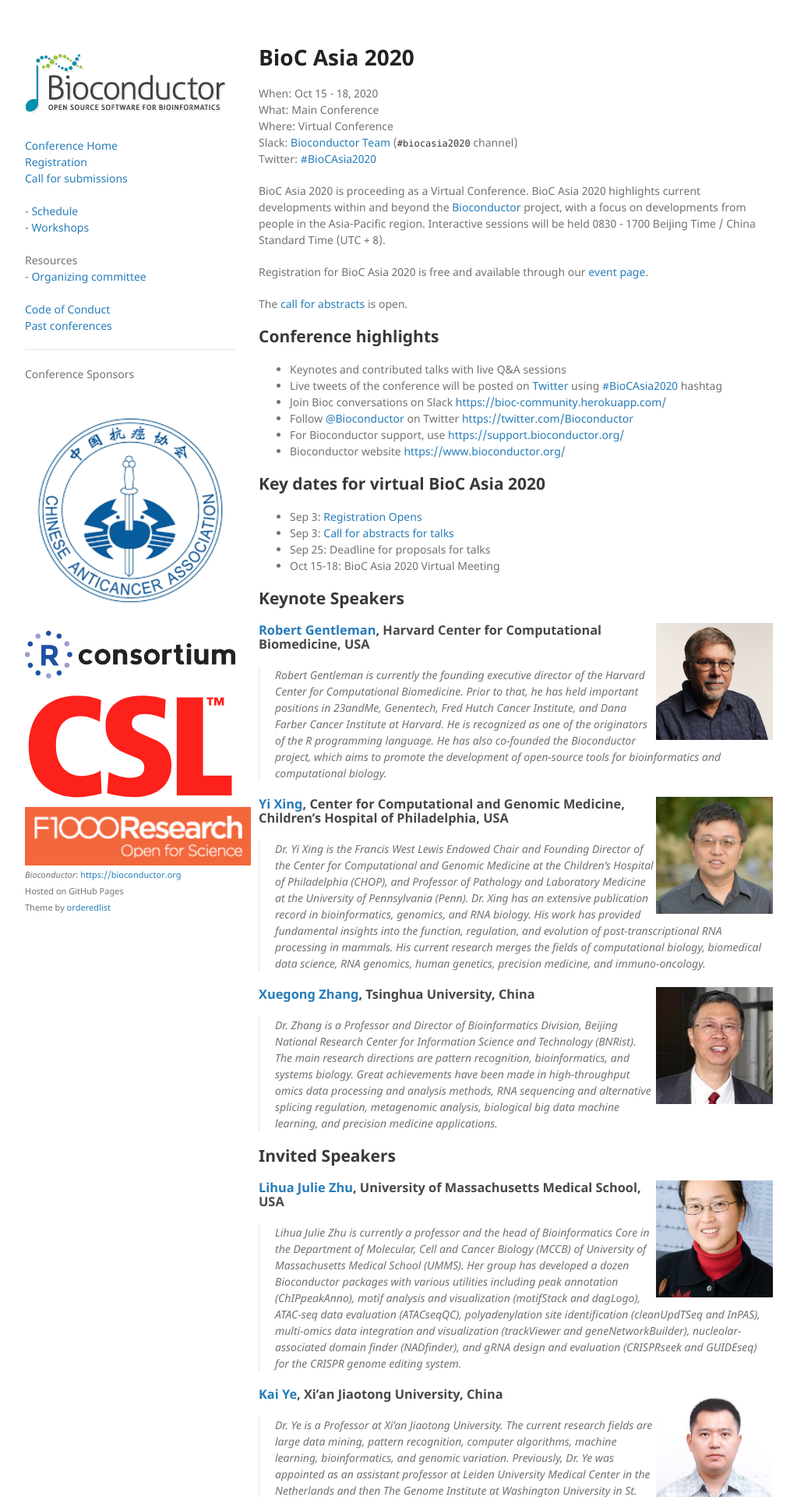
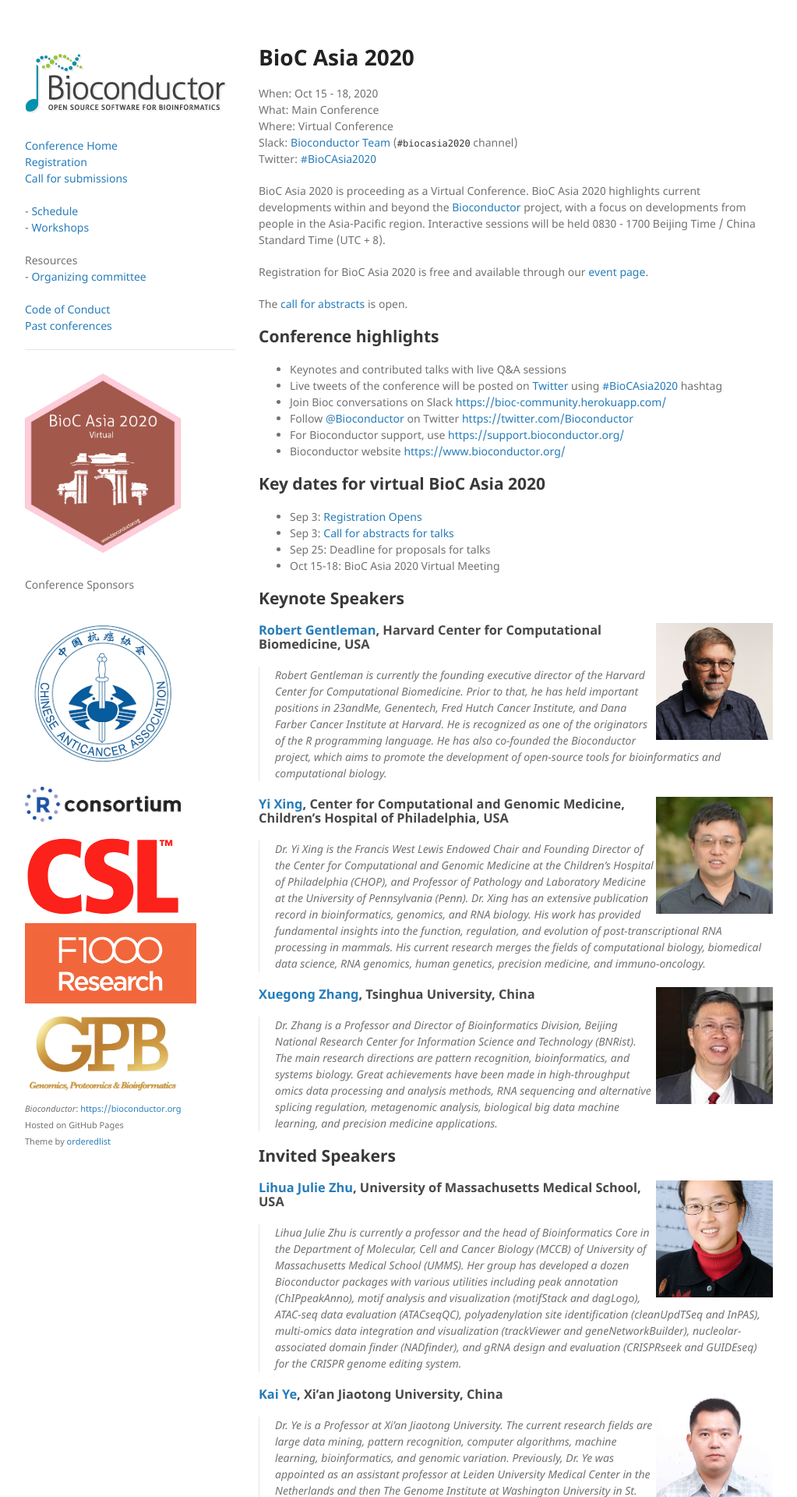
Before and after one commit to Bioconductor/BiocAsia2020, a Jekyll site: the page built from docs/index.md, in a window 1280 px wide. Shown: the top 1920 px of the page at 78% size, without its empty margins (128-1151 px from the left). Built offline with Jekyll 4.4.1, drawn with Linux system fonts in a browser that asks for light colours.

Commit message:
add BiocAsia2020 logo, add GPB logo, adjust width

```diff
--- a/docs/_layouts/default.html
+++ b/docs/_layouts/default.html
@@ -56,34 +56,48 @@
         <hr />
         <p>
         <p>
+	  <img src="images/BiocAsia2020virtual.png"
+	       alt="BiocAsia2020"
+	       width="200"
+	       style="padding: 10px 0px; vertical-align: middle"
+	       />
+	</p>
+        <p>
           Conference Sponsors
         </p>
         <a href="http://www.caca.org.cn/">
             <img src="./images/sponsors/china_anti-cancer_association.png"
                  alt="China Anti-Cancer Association"
-                 width="270"
+                 width="200"
                  style="padding: 10px 0px; vertical-align: middle"
                  />
           </a>
         <a href="https://www.r-consortium.org/">
             <img src="./images/sponsors/RConsortium_Horizontal_Pantone.png"
                  alt="R Consortium"
-                 width="270"
+                 width="200"
                  style="padding: 10px 0px; vertical-align: middle"
                  />
           </a>
           <a href="https://www.csl.com/">
             <img src="./images/sponsors/CSL.svg"
                  alt="CSL"
-                 width="270"
+                 width="200"
                  style="padding: 10px 0px; vertical-align: middle"
                  />
           </a>
           <a href="https://f1000research.com/gateways/bioconductor/">
-            <img src="./images/sponsors/F1000R_logo_header.png"
+            <img src="./images/sponsors/F1000R_logo_crop.png"
                  alt="F1000Research"
-                 width="270"
+                 width="200"
                  style="padding: 10px 10px; vertical-align: middle; background-color: #f2673c"
+                 />
+          </a>
+        <a href="https://www.journals.elsevier.com/genomics-proteomics-and-bioinformatics">
+            <img src="./images/sponsors/gpb_crop.jpg"
+                 alt="Genomics, Proteomics and Bioinformatics"
+                 width="200"
+                 style="padding: 10px 0px; vertical-align: middle"
                  />
           </a>
           <!-- <a href="http://genentech.com/">
```
Also changed, not shown: docs/images/BiocAsia2020virtual.png (added), docs/images/sponsors/F1000R_logo_crop.png (added), docs/images/sponsors/gpb.jpg (added), docs/images/sponsors/gpb_crop.jpg (added).
